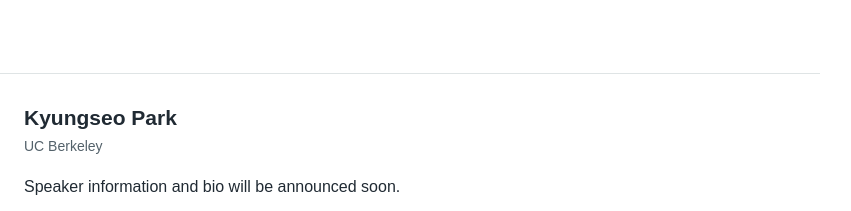
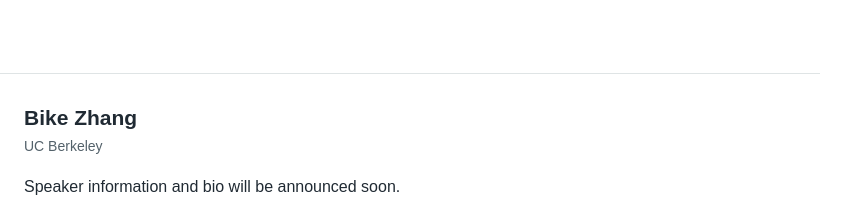
Before and after one commit to ARC-KIST-Manager/humanoids2026-workshop, a plain HTML site: page index.html in a window 1280 px wide. Shown: the part 2414-2625 px from the top of the page, 332-1183 px from the left. Drawn offline with Linux system fonts and the light colour scheme.

Commit message:
Update index.html

```diff
--- a/index.html
+++ b/index.html
@@ -142,7 +142,7 @@
            src="Bike Zhang.png"
            alt="Bike Zhang" loading="lazy">
       <div>
-        <h3><a href="https://www.kspark.me/">Kyungseo Park</a></h3>
+        <h3>Bike Zhang</h3>
         <p class="speaker-affiliation">UC Berkeley</p>
         <p class="speaker-bio">
          Speaker information and bio will be announced soon.
```
